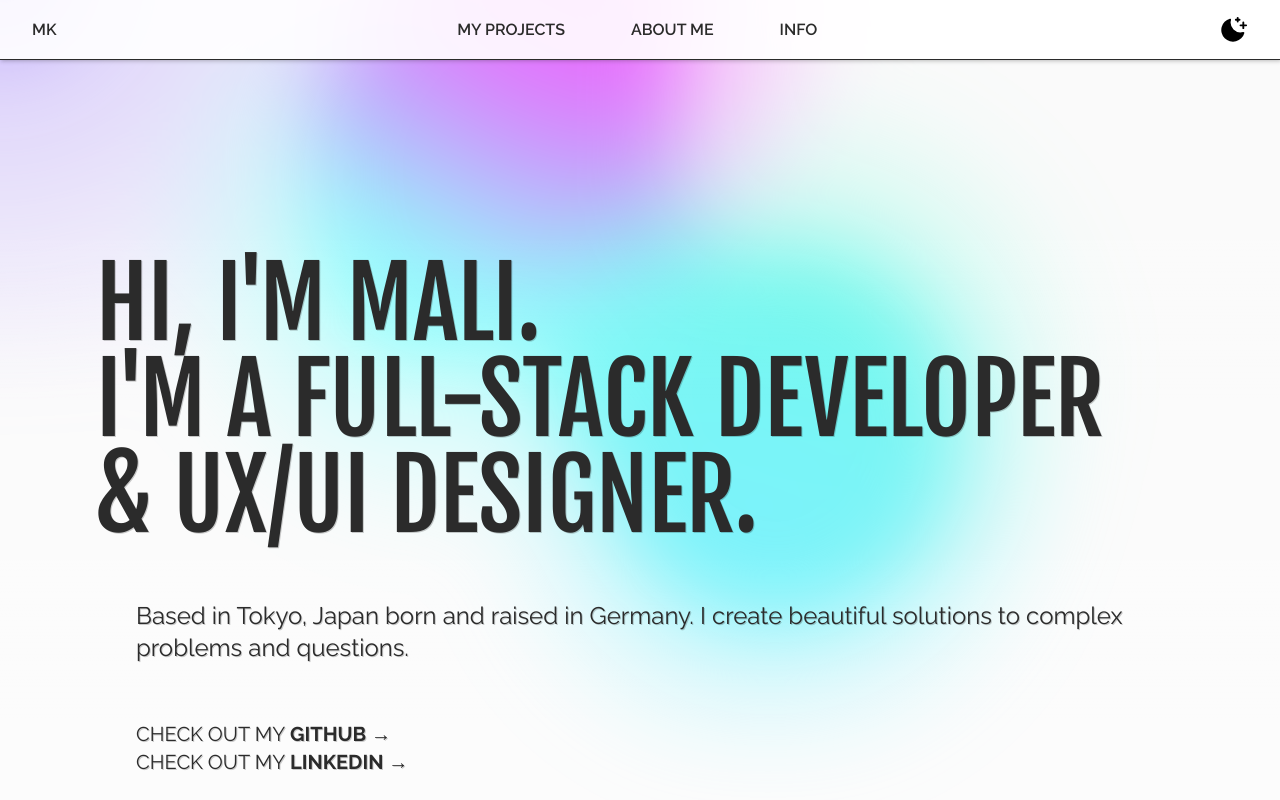
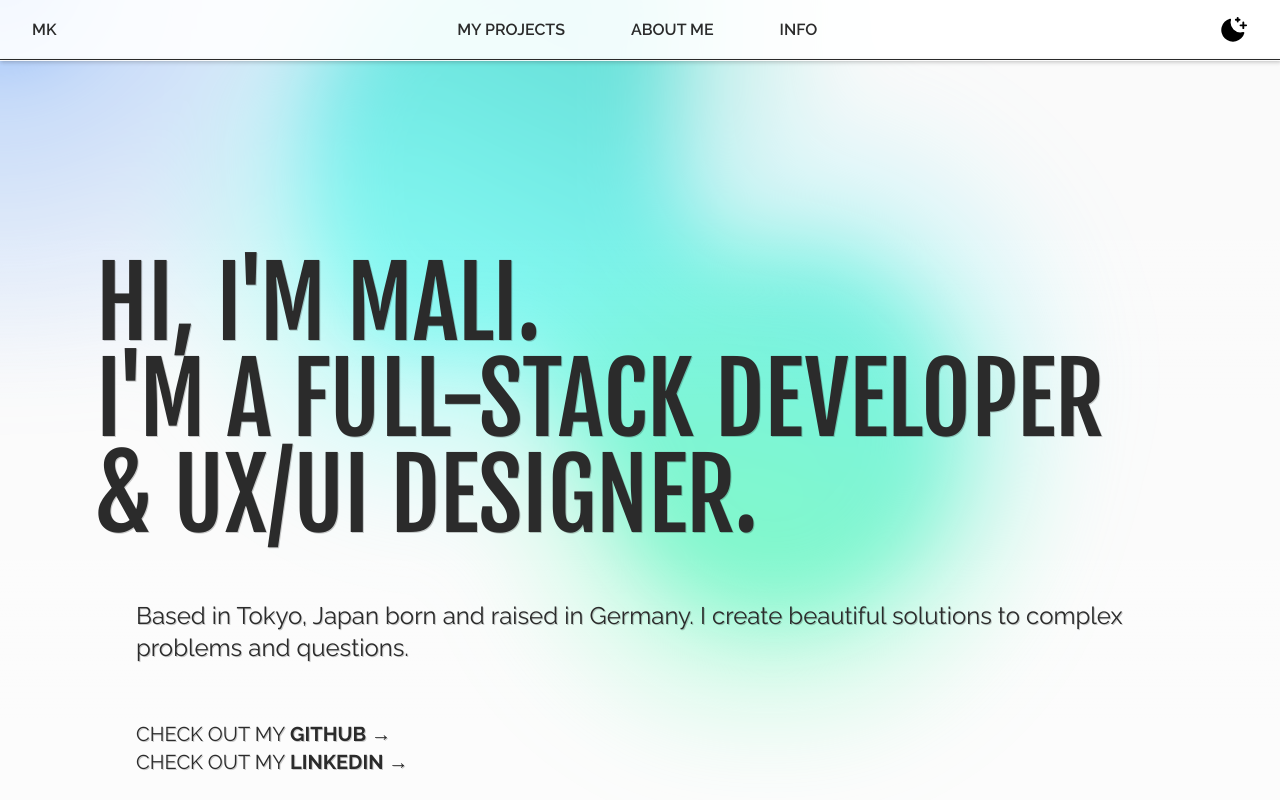
Before and after one commit to amekatze/portfolio2023, a Next.js app: page / in a window 1280 px wide. Shown: the top 800 px of the page. Built offline with nearby package versions, Linux system fonts and the light colour scheme.

Commit message:
root color update

```diff
--- a/src/components/Nav.tsx
+++ b/src/components/Nav.tsx
@@ -121,7 +121,7 @@ export default function Nav({}) {
         )}
 
         <div
-          className={`hamburger  absolute mt-[60px] right-0 w-full transition-all ${
+          className={`hamburger  mt-[60px] right-0 w-full transition-all ${
             hamburger ? "open" : ""
           }`}
         >
--- a/src/styles/globals.scss
+++ b/src/styles/globals.scss
@@ -11,12 +11,12 @@
   --nav: 255, 255, 255, 0.9;
   --shadow: 43, 43, 43, 0.3;
 
-  --blue: 48, 231, 255;
-  --pink: 230, 0, 255;
-  --cyan: 78, 255, 252;
-  --green: 29, 255, 199;
-  --lilac: 167, 99, 255;
-  --color-interactive: 140, 100, 255;
+  --color1: 57, 245, 155;
+  --color2: 11, 203, 191;
+  --color3: 55, 245, 234;
+  --color4: 32, 221, 246;
+  --color5: 32, 118, 246;
+  --color-interactive: 32, 118, 246;
   --circle-size: 70%;
   --blending: soft-light;
 }
@@ -29,7 +29,6 @@
   --content: 20, 20, 20;
   --nav: 25, 25, 25, 0.9;
   --shadow: 0, 0, 0, 0.3;
-  --accent: 51, 248, 219;
 }
 
 html {
@@ -75,13 +74,13 @@ body {
   top: 0;
   right: 0;
   width: 100%;
-  height: 1px;
+  height: 0.1px;
   background-color: rgb(var(--nav));
   backdrop-filter: blur(9px);
   box-shadow: 1px 1px 4px 0 rgb(var(--shadow));
-  opacity: 0;
   pointer-events: none;
   transition: all 0.3s linear;
+  overflow: hidden;
 }
 
 .open {
@@ -106,6 +105,7 @@ h1 {
   margin-left: 40px;
   border-radius: 8px;
 }
+
 .project-card {
   height: 500px;
 
@@ -195,8 +195,8 @@ h1 {
     position: absolute;
     background: radial-gradient(
         circle at center,
-        rgba(var(--blue), 0.8) 0,
-        rgba(var(--blue), 0) 50%
+        rgba(var(--color1), 0.8) 0,
+        rgba(var(--color1), 0) 50%
       )
       no-repeat;
     mix-blend-mode: var(--blending);
@@ -216,8 +216,8 @@ h1 {
     position: absolute;
     background: radial-gradient(
         circle at center,
-        rgba(var(--pink), 0.8) 0,
-        rgba(var(--pink), 0) 50%
+        rgba(var(--color2), 0.8) 0,
+        rgba(var(--color2), 0) 50%
       )
       no-repeat;
     mix-blend-mode: var(--blending);
@@ -237,8 +237,8 @@ h1 {
     position: absolute;
     background: radial-gradient(
         circle at center,
-        rgba(var(--cyan), 0.8) 0,
-        rgba(var(--cyan), 0) 50%
+        rgba(var(--color3), 0.8) 0,
+        rgba(var(--color3), 0) 50%
       )
       no-repeat;
     mix-blend-mode: var(--blending);
@@ -258,8 +258,8 @@ h1 {
     position: absolute;
     background: radial-gradient(
         circle at center,
-        rgba(var(--green), 0.8) 0,
-        rgba(var(--green), 0) 50%
+        rgba(var(--color4), 0.8) 0,
+        rgba(var(--color4), 0) 50%
       )
       no-repeat;
     mix-blend-mode: var(--blending);
@@ -279,8 +279,8 @@ h1 {
     position: absolute;
     background: radial-gradient(
         circle at center,
-        rgba(var(--lilac), 0.8) 0,
-        rgba(var(--lilac), 0) 50%
+        rgba(var(--color5), 0.8) 0,
+        rgba(var(--color5), 0) 50%
       )
       no-repeat;
     mix-blend-mode: var(--blending);
```
